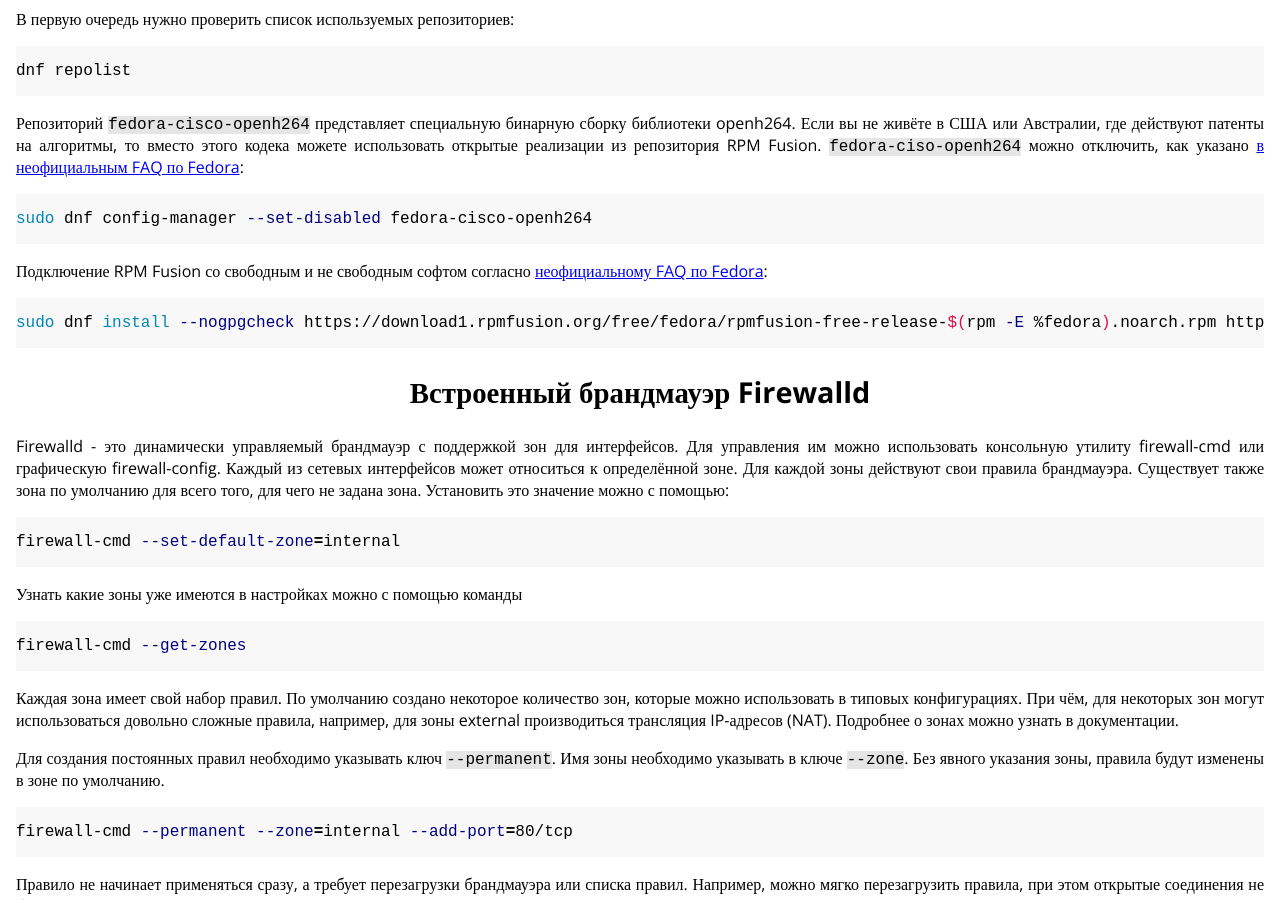
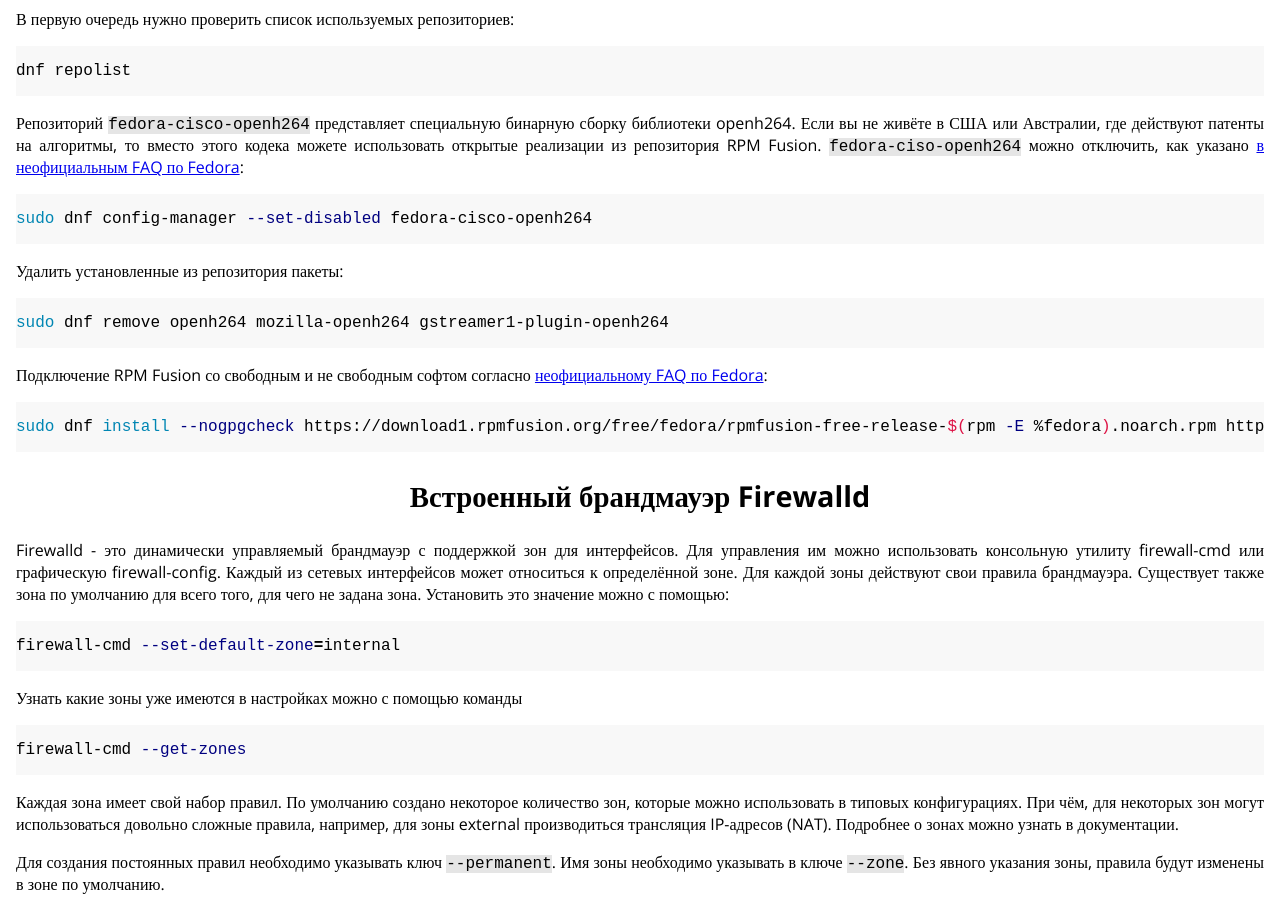
Before and after one commit to fsa/site, a Jekyll site: the page built from _posts/2021-04-12-fedora_first_steps.md, in a window 1280 px wide and 900 px high, scrolled down 693 px. Built offline with Jekyll 4.4.1, drawn with Linux system fonts in a browser that asks for light colours.

Commit message:
Добавлена информация об удалении пакетов cisco-openh264

````diff
--- a/_posts/2021-04-12-fedora_first_steps.md
+++ b/_posts/2021-04-12-fedora_first_steps.md
@@ -33,6 +33,12 @@
 
 ```bash
 sudo dnf config-manager --set-disabled fedora-cisco-openh264
+```
+
+Удалить установленные из репозитория пакеты:
+
+```bash
+sudo dnf remove openh264 mozilla-openh264 gstreamer1-plugin-openh264
 ```
 
 Подключение RPM Fusion со свободным и не свободным софтом согласно [неофициальному FAQ по Fedora](https://russianfedora.github.io/FAQ/generic-info.html#rpm-fusion):
````
